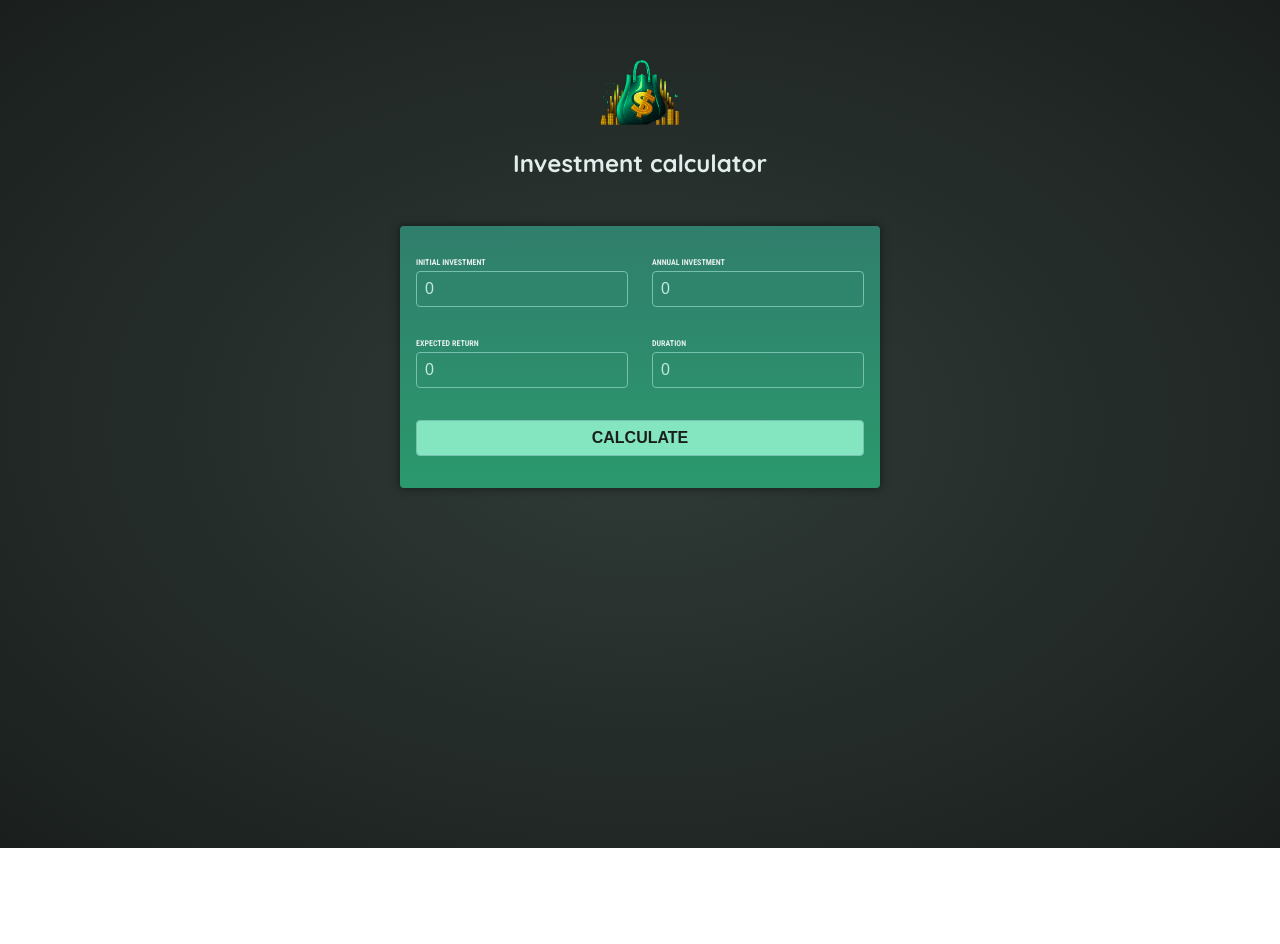
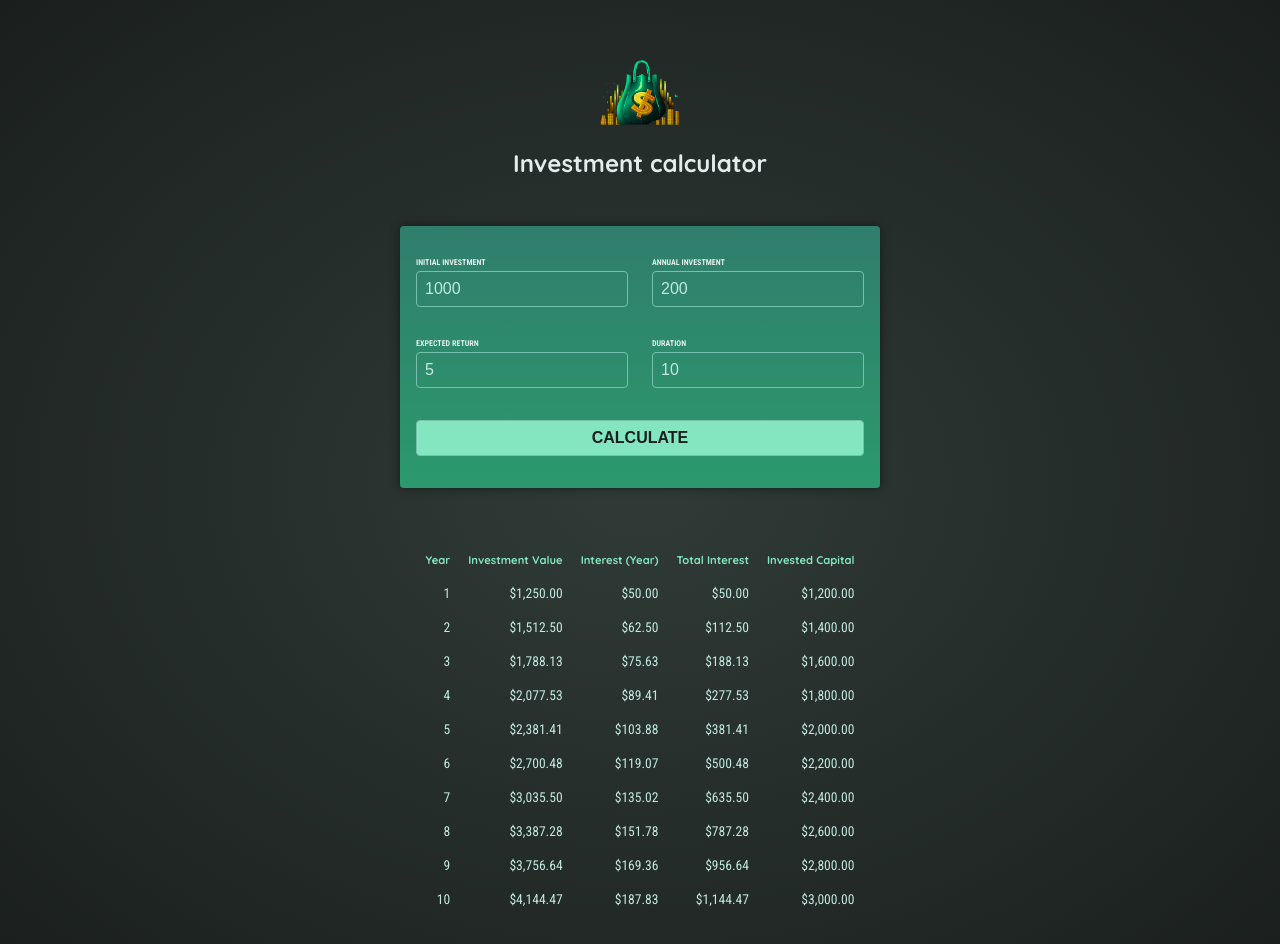
Before and after one commit to pankaj485/investment-calculator-a16, an Angular app: page / in a window 1280 px wide. Both pictures are taken after a click on the button "CALCULATE". Shown: the top 944 px of the page. Before the commit the page ends 848 px from the top, so only its background shows below. Built offline with nearby package versions, Linux system fonts and the light colour scheme.

Commit message:
impmement service to get data, add currency pipe

```diff
--- a/src/app/app.component.html
+++ b/src/app/app.component.html
@@ -1,2 +1,3 @@
 <app-header />
-<app-user-input />
+<app-user-input (calculateResult)="getAnnualData()" />
+<app-investment-results [investmentResult]="investmentResult" />
--- a/src/app/app.component.ts
+++ b/src/app/app.component.ts
@@ -1,11 +1,21 @@
 import { Component } from '@angular/core';
 import { HeaderComponent } from './header/header.component';
 import { UserInputComponent } from './user-input/user-input.component';
+import { InvestmentResultsComponent } from './investment-results/investment-results.component';
+import { InvestmentService } from './investment.service';
+import { AnnualData } from './investment.model';
 
 @Component({
   selector: 'app-root',
   standalone: true,
   templateUrl: './app.component.html',
-  imports: [HeaderComponent, UserInputComponent],
+  imports: [HeaderComponent, UserInputComponent, InvestmentResultsComponent],
 })
-export class AppComponent {}
+export class AppComponent {
+  constructor(private investmentService: InvestmentService) {}
+  investmentResult: AnnualData[] = [];
+  getAnnualData() {
+    this.investmentResult = this.investmentService.getInvestMentResults();
+    console.log('annual data', this.investmentResult);
+  }
+}
--- /dev/null
+++ b/src/app/investment-results/investment-results.component.css
@@ -0,0 +1,23 @@
+table {
+  max-width: 50rem;
+  margin: 2rem auto;
+  padding: 1rem;
+  table-layout: fixed;
+  border-spacing: 1rem;
+  text-align: right;
+}
+
+table thead {
+  font-size: 0.7rem;
+  color: #83e6c0;
+}
+
+table tbody {
+  font-family: "Roboto Condensed", sans-serif;
+  font-size: 0.85rem;
+  color: #c2e9e0;
+}
+
+p {
+  text-align: center;
+}
--- /dev/null
+++ b/src/app/investment-results/investment-results.component.html
@@ -0,0 +1,28 @@
+@if (!investmentResult.length) {
+<p>Please enter some values and press "calculate"</p>
+} @else {
+<table>
+  <thead>
+    <tr>
+      <th>Year</th>
+      <th>Investment Value</th>
+      <th>Interest (Year)</th>
+      <th>Total Interest</th>
+      <th>Invested Capital</th>
+    </tr>
+  </thead>
+
+  <tbody>
+    @for (result of investmentResult; track result.year) {
+    <tr>
+      <td>{{ result.year }}</td>
+      <td>{{ result.valueEndOfYear | currency }}</td>
+      <td>{{ result.interest | currency }}</td>
+      <td>{{ result.totalInterest | currency }}</td>
+      <td>{{ result.totalAmountInvested | currency }}</td>
+    </tr>
+    }
+  </tbody>
+</table>
+
+}
--- /dev/null
+++ b/src/app/investment-results/investment-results.component.ts
@@ -0,0 +1,15 @@
+import { Component, Input } from '@angular/core';
+import { AnnualData } from '../investment.model';
+import { CurrencyPipe } from '@angular/common';
+
+@Component({
+  selector: 'app-investment-results',
+  standalone: true,
+  imports: [CurrencyPipe],
+  templateUrl: './investment-results.component.html',
+  styleUrl: './investment-results.component.css',
+})
+export class InvestmentResultsComponent {
+  @Input() investmentResult!: AnnualData[];
+  ngOnInit() {}
+}
--- a/src/app/investment.service.ts
+++ b/src/app/investment.service.ts
@@ -7,10 +7,11 @@ import { AnnualData, InvestmentInput } from './investment.model';
 export class InvestmentService {
   constructor() {}
 
+  annualData: AnnualData[] = [];
   calculateInvestmentResults(data: InvestmentInput): AnnualData[] {
     const { annualInvestment, duration, expectedReturn, initialInvestment } =
       data;
-    const annualData: AnnualData[] = [];
+    this.annualData = [];
     let investmentValue = initialInvestment;
 
     for (let i = 0; i < duration; i++) {
@@ -20,7 +21,7 @@ export class InvestmentService {
       const totalInterest =
         investmentValue - annualInvestment * year - initialInvestment;
 
-      annualData.push({
+      this.annualData.push({
         year: year,
         interest: interestEarnedInYear,
         valueEndOfYear: investmentValue,
@@ -30,6 +31,10 @@ export class InvestmentService {
       });
     }
 
-    return annualData;
+    return this.annualData;
+  }
+
+  getInvestMentResults(): AnnualData[] {
+    return this.annualData;
   }
 }
--- a/src/app/user-input/user-input.component.ts
+++ b/src/app/user-input/user-input.component.ts
@@ -1,7 +1,6 @@
-import { Component } from '@angular/core';
+import { Component, EventEmitter, Output } from '@angular/core';
 import { FormsModule } from '@angular/forms';
 import { InvestmentService } from '../investment.service';
-import { AnnualData } from '../investment.model';
 
 @Component({
   selector: 'app-user-input',
@@ -11,23 +10,24 @@ import { AnnualData } from '../investment.model';
   styleUrl: './user-input.component.css',
 })
 export class UserInputComponent {
+  @Output() calculateResult = new EventEmitter<void>();
   constructor(private investmentService: InvestmentService) {}
-  initialInvestment: number = 0;
-  annualInvestment: number = 0;
-  expectedReturn: number = 0;
-  duration: number = 0;
+  initialInvestment: string = '1000';
+  annualInvestment: string = '200';
+  expectedReturn: string = '5';
+  duration: string = '10';
 
   onFormSubmit() {
-    const investmentResult: AnnualData[] = this.calculateInvestmentResults();
-    console.log(investmentResult);
+    this.calculateInvestmentResults();
   }
 
   calculateInvestmentResults() {
-    return this.investmentService.calculateInvestmentResults({
-      annualInvestment: this.annualInvestment,
-      initialInvestment: this.initialInvestment,
-      duration: this.duration,
-      expectedReturn: this.expectedReturn,
+    this.investmentService.calculateInvestmentResults({
+      annualInvestment: Number(this.annualInvestment),
+      initialInvestment: Number(this.initialInvestment),
+      duration: Number(this.duration),
+      expectedReturn: Number(this.expectedReturn),
     });
+    this.calculateResult.emit();
   }
 }
```
Also changed, not shown: 1 other file (tests, documents, lock files or other folders).
